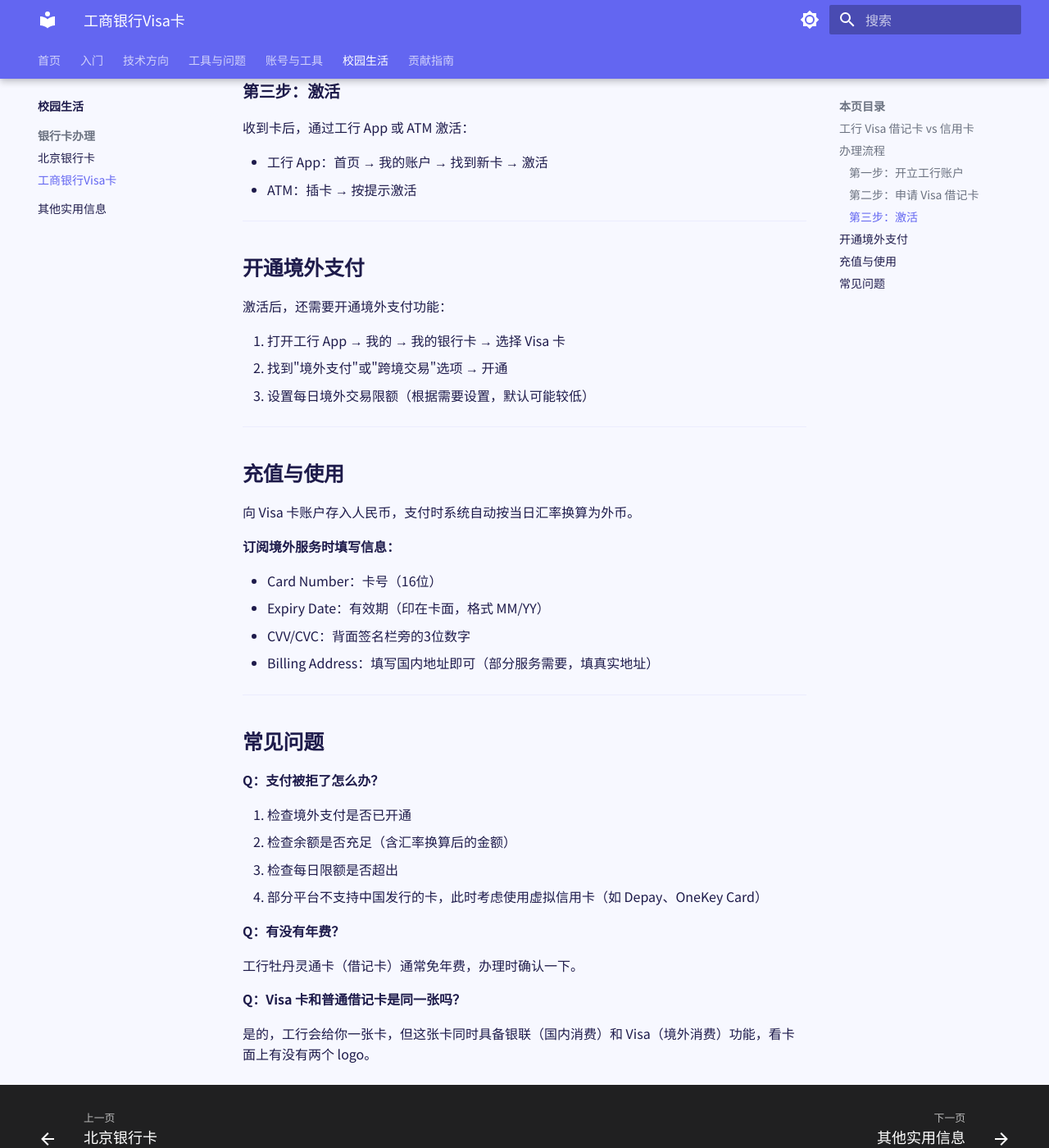
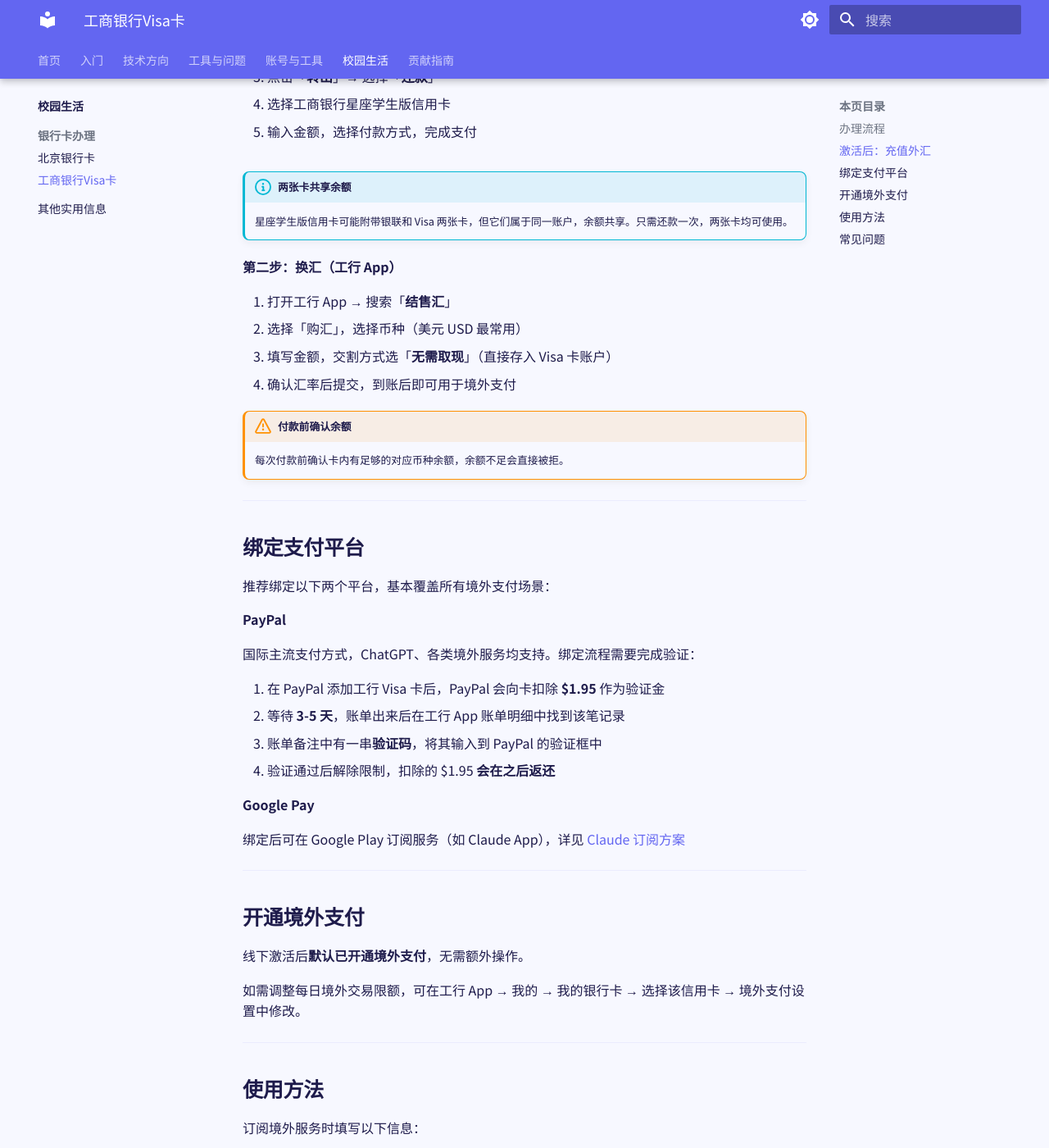
Before and after one commit to starnotes-xj/SurviveBIGCManual, an MkDocs documentation site: the page built from docs/05-校园生活/银行卡办理/工商银行Visa卡.md, in a window 1280 px wide and 1400 px high, scrolled down 1295 px. Shown: the whole window at 82% size. Built offline with MkDocs 1.6.1 and Material for MkDocs 9.7.7, drawn with Linux system fonts in a browser that asks for light colours; some of the changed text lies outside the part shown.

Commit message:
docs: 完善校园生活章节
银行卡：
- 北京银行卡：明确必须办理"北京银行"、黄村分行优先、学生证可用班群替代、
  北印收费服务号绑卡流程、饭补金额（66/536元）、App预约办卡
- 工商银行 Visa 卡：改为星座学生版信用卡、选卡地点必选北京、学校地址填写、
  邮政物流收件（东门收发室）、线下激活、充值方式（余额宝/微信还款）、
  结售汇换汇、PayPal验证流程、Google Pay绑定

校园生活：
- 其他实用信息：校园WiFi（SZCXDZMX、统一身份认证、172.16.3.200）、
  学生卡（体测/食堂、校园派充值、NFC模拟）、电费（小灵龙、0.5元/度）、
  校园卡（运营商套餐参考）、图书馆危房警告、电话卡套餐参考
- 首页快速导航：新生清单加入北京银行卡、银行卡tab说明必须办理原因

Co-Authored-By: Claude Sonnet 4.6 <noreply@anthropic.com>

```diff
--- a/docs/05-校园生活/银行卡办理/工商银行Visa卡.md
+++ b/docs/05-校园生活/银行卡办理/工商银行Visa卡.md
@@ -1,74 +1,106 @@
-# 工商银行 Visa 卡办理
+# 工商银行星座学生版信用卡
 
-Visa 卡用于**境外支付**，信息安全学习中常用到：
+这是一张专门面向在校学生的信用卡，带有 Visa 功能，可用于境外支付，是信息安全学习中的常用工具：
 
 - 订阅 ChatGPT Plus / Claude Pro
-- 购买境外域名（Namecheap、GoDaddy）
-- 注册 AWS / Google Cloud / Azure
-- 购买安全工具授权（Burp Suite Pro 等）
-- GitHub Copilot 等付费服务
+- 购买境外域名（Namecheap、GoDaddy 等）
+- 注册 AWS / Google Cloud 等云平台
+- GitHub Copilot、Burp Suite Pro 等付费服务
 
----
-
-## 工行 Visa 借记卡 vs 信用卡
-
-| | 借记卡（推荐） | 信用卡 |
-|---|---|---|
-| 申请条件 | 有工行储蓄账号即可 | 需要收入证明，学生较难申请 |
-| 审核时间 | 1-2周 | 更长 |
-| 额度 | 账户余额上限 | 银行授予信用额度 |
-| 汇率 | Visa 实时汇率 | 同左 |
-| 年费 | 通常免年费 | 有年费（部分可减免） |
-
-**学生首选借记卡（牡丹灵通卡国际版）。**
+学生版信用卡不需要收入证明，凭学生身份即可申请，是目前学生获取 Visa 卡最方便的方式。
 
 ---
 
 ## 办理流程
 
-### 第一步：开立工行账户
+可以在工行 App 或网点直接申请，线上填写更方便：
 
-如果已经有工行储蓄卡，可跳过此步。
+1. 打开**工行 App**，搜索「星座学生版信用卡」，或前往工行网点告知柜员
+2. 选择自己喜欢的**星座图案**（12 星座可自选）
+3. **选卡地点必须选「北京」**，否则无法匹配学校地址
+4. 填写工作/学校信息，单位名称填：**北京印刷学院信息工程学院**
+5. 填写本人真实信息（身份证号、手机号等）
+6. 提交后基本秒过审，卡片通过**邮政物流**寄出（1-2 周）
+7. 主校区的快递在**东门（正大门）保安室正对面的收发室**领取
+8. 收到卡后**前往工商银行网点线下激活**，首次办理需到柜台找工作人员办理
 
-前往工行网点，带身份证开立储蓄账户。
+!!! tip "选卡地点记得选北京"
+    这一步容易漏掉，系统默认可能是户籍所在地，一定要手动改为「北京」。
 
-### 第二步：申请 Visa 借记卡
+---
 
-1. 携带 **身份证** 和 **现有工行储蓄卡** 前往工行网点
-2. 告知柜员："我要申请一张带 Visa 功能的借记卡，用于境外支付"
-3. 填写申请表，留下手机号
-4. 柜员会告知审核周期（通常 1-2 周）
-5. 卡片邮寄到你指定地址，或到网点领取
+## 激活后：充值外汇
 
-### 第三步：激活
+学生版信用卡为 **0 额度**，不预存人民币，付款前必须先在卡上存入对应币种的外汇。
 
-收到卡后，通过工行 App 或 ATM 激活：
+**第一步：向信用卡充入人民币**
 
-- 工行 App：首页 → 我的账户 → 找到新卡 → 激活
-- ATM：插卡 → 按提示激活
+信用卡还款（充值）支持以下两种方式，均需提前绑定银行卡：
+
+=== "支付宝"
+
+    1. 打开支付宝 → 进入「**余额宝**」
+    2. 余额宝中必须有钱，没有的话先充入 **0.01 元**
+    3. 点击「**转出**」→ 选择「**还款**」
+    4. 选择工商银行星座学生版信用卡
+    5. 输入金额，选择付款方式，完成支付
+
+=== "微信"
+
+    打开微信 → 服务 → 搜索「**信用卡还款**」→ 选择工商银行信用卡 → 输入金额还款
+
+!!! info "两张卡共享余额"
+    星座学生版信用卡可能附带银联和 Visa 两张卡，但它们属于同一账户，余额共享。只需还款一次，两张卡均可使用。
+
+**第二步：换汇（工行 App）**
+
+1. 打开工行 App → 搜索「**结售汇**」
+2. 选择「购汇」，选择币种（美元 USD 最常用）
+3. 填写金额，交割方式选「**无需取现**」（直接存入 Visa 卡账户）
+4. 确认汇率后提交，到账后即可用于境外支付
+
+!!! warning "付款前确认余额"
+    每次付款前确认卡内有足够的对应币种余额，余额不足会直接被拒。
+
+---
+
+## 绑定支付平台
+
+推荐绑定以下两个平台，基本覆盖所有境外支付场景：
+
+**PayPal**
+
+国际主流支付方式，ChatGPT、各类境外服务均支持。绑定流程需要完成验证：
+
+1. 在 PayPal 添加工行 Visa 卡后，PayPal 会向卡扣除 **$1.95** 作为验证金
+2. 等待 **3-5 天**，账单出来后在工行 App 账单明细中找到该笔记录
+3. 账单备注中有一串**验证码**，将其输入到 PayPal 的验证框中
+4. 验证通过后解除限制，扣除的 $1.95 **会在之后返还**
+
+**Google Pay**
+
+绑定后可在 Google Play 订阅服务（如 Claude App），详见 [Claude 订阅方案](../../04-账号与工具/Claude-Code/订阅方案.md)
 
 ---
 
 ## 开通境外支付
 
-激活后，还需要开通境外支付功能：
+线下激活后**默认已开通境外支付**，无需额外操作。
 
-1. 打开工行 App → 我的 → 我的银行卡 → 选择 Visa 卡
-2. 找到"境外支付"或"跨境交易"选项 → 开通
-3. 设置每日境外交易限额（根据需要设置，默认可能较低）
+如需调整每日境外交易限额，可在工行 App → 我的 → 我的银行卡 → 选择该信用卡 → 境外支付设置中修改。
 
 ---
 
-## 充值与使用
+## 使用方法
 
-向 Visa 卡账户存入人民币，支付时系统自动按当日汇率换算为外币。
+订阅境外服务时填写以下信息：
 
-**订阅境外服务时填写信息：**
-
-- Card Number：卡号（16位）
-- Expiry Date：有效期（印在卡面，格式 MM/YY）
-- CVV/CVC：背面签名栏旁的3位数字
-- Billing Address：填写国内地址即可（部分服务需要，填真实地址）
+| 字段 | 说明 |
+|---|---|
+| Card Number | 卡号（16 位） |
+| Expiry Date | 有效期，格式 MM/YY，印在卡面 |
+| CVV/CVC | 背面签名栏旁的 3 位数字 |
+| Billing Address | 填写国内真实地址即可 |
 
 ---
 
@@ -76,15 +108,15 @@ Visa 卡用于**境外支付**，信息安全学习中常用到：
 
 **Q：支付被拒了怎么办？**
 
-1. 检查境外支付是否已开通
-2. 检查余额是否充足（含汇率换算后的金额）
-3. 检查每日限额是否超出
-4. 部分平台不支持中国发行的卡，此时考虑使用虚拟信用卡（如 Depay、OneKey Card）
+1. 确认境外支付功能已开通
+2. 确认信用额度充足
+3. 确认每日限额未超出
+4. 部分境外平台不支持中国发行的卡，此时可考虑虚拟卡（如 Depay、OneKey Card）
 
 **Q：有没有年费？**
 
-工行牡丹灵通卡（借记卡）通常免年费，办理时确认一下。
+学生版信用卡通常有年费优惠政策，办理时向柜员确认免年费条件（通常达到一定刷卡次数即可免）。
 
-**Q：Visa 卡和普通借记卡是同一张吗？**
+**Q：和普通信用卡有什么区别？**
 
-是的，工行会给你一张卡，但这张卡同时具备银联（国内消费）和 Visa（境外消费）功能，看卡面上有没有两个 logo。
+星座学生版专为在校学生设计，申请门槛低、额度适中，毕业后可申请升级为普通版。
```
Also changed, not shown: docs/05-校园生活/index.md (+5 -5 lines), docs/05-校园生活/其他实用信息.md (+50 -9 lines), docs/05-校园生活/银行卡办理/北京银行卡.md (+51 -35 lines), docs/index.md (+8 -7 lines).
